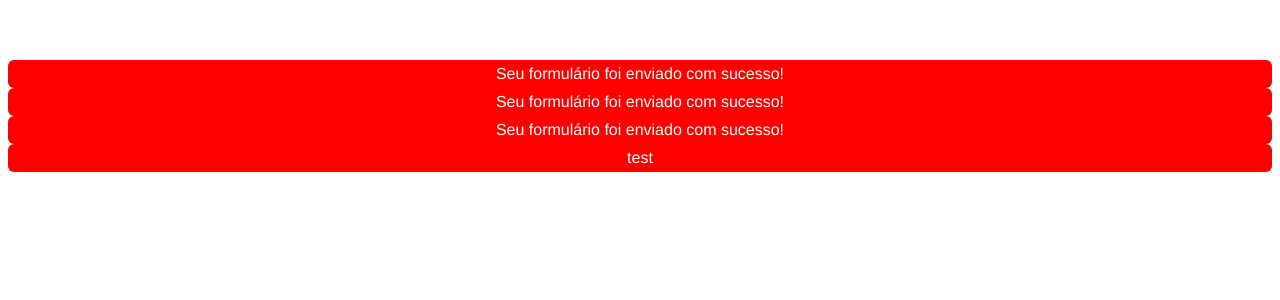
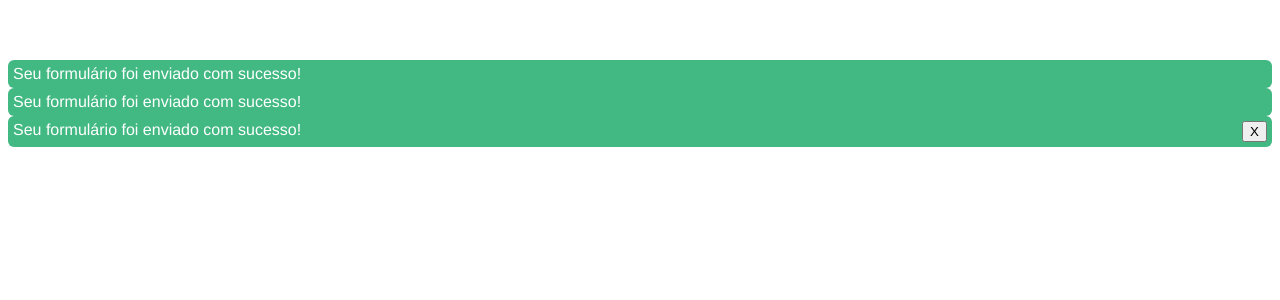
Before and after one commit to fty57/fundamentals-vue, a Vue app in the folder crud-app/app/: page / in a window 1280 px wide. Shown: the top 300 px of the page. Built offline with nearby package versions, Linux system fonts and the light colour scheme.

Commit message:
Enviando dados do filho para o pai (emit)

```diff
--- a/crud-app/app/src/App.vue
+++ b/crud-app/app/src/App.vue
@@ -1,6 +1,6 @@
 <template>
   <div class="card">
-    <BaseAlert variant="danger" />
+    <BaseAlert v-if="showAlert" variant="success" @close="onClose" />
   </div>
 </template>
 
@@ -13,7 +13,15 @@
     BaseAlert,
   },
   data() {
-    return {};
+    return {
+      showAlert: true,
+    };
+  },
+  methods: {
+    onClose() {
+      this.showAlert = !this.showAlert;
+      console.log("on close");
+    },
   },
 };
 </script>
--- a/crud-app/app/src/components/BaseAlert.vue
+++ b/crud-app/app/src/components/BaseAlert.vue
@@ -15,9 +15,10 @@
     Seu formulário foi enviado com sucesso!
   </div>
 
-  <div :class="baseClass">Seu formulário foi enviado com sucesso!</div>
-
-  <div :class="baseClass">{{ test }}</div>
+  <div :class="baseClass">
+    Seu formulário foi enviado com sucesso!
+    <button @click="onClick()">X</button>
+  </div>
 </template>
 
 <script>
@@ -27,14 +28,16 @@
       type: String,
       default: "",
     },
-    test: {
-      type: String,
-      default: "test",
-    },
   },
   computed: {
     baseClass() {
       return ["alert", this.variant ? `alert-${this.variant}` : ""];
+    },
+  },
+  methods: {
+    onClick() {
+      this.$emit('close')
+      console.log("clicou");
     },
   },
 };
@@ -42,6 +45,8 @@
 
 <style scoped>
 .alert {
+  display: flex;
+  justify-content: space-between;
   padding: 5px;
   border-radius: 6px;
   color: gray;
```
